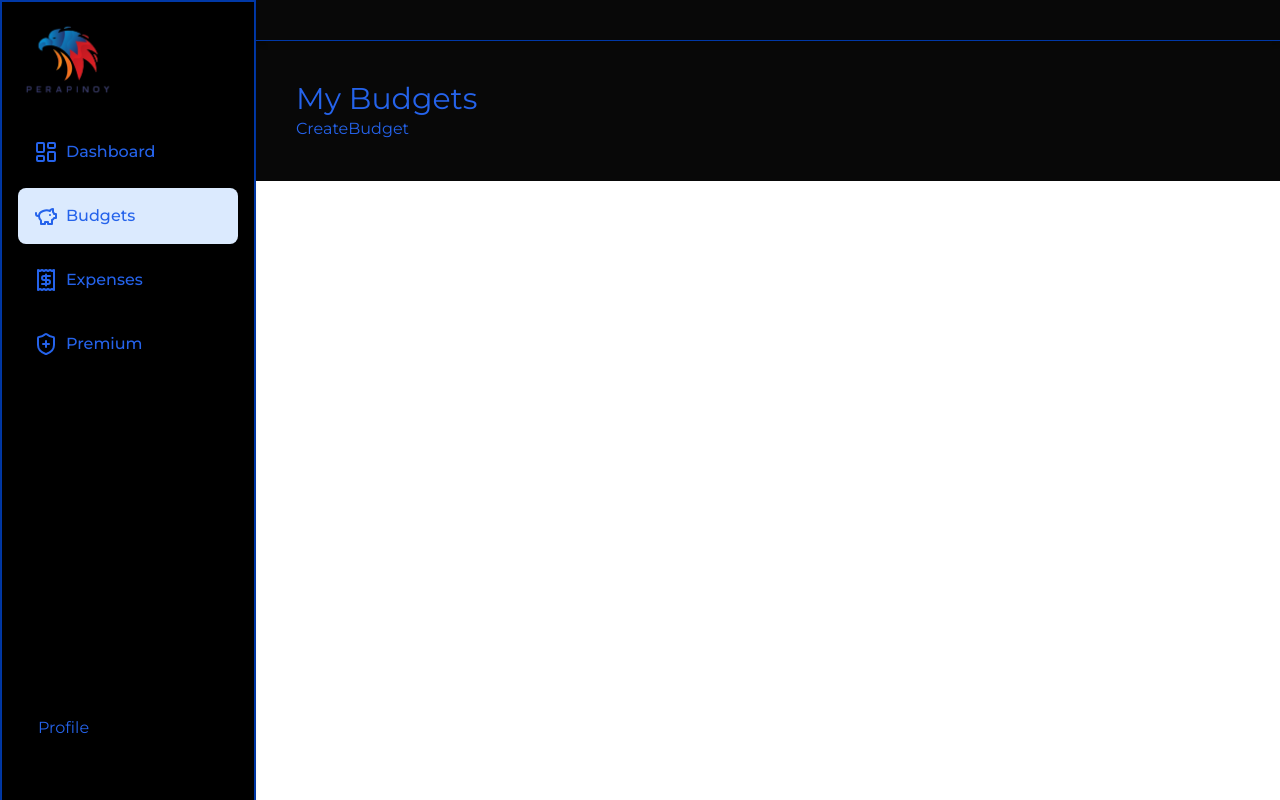
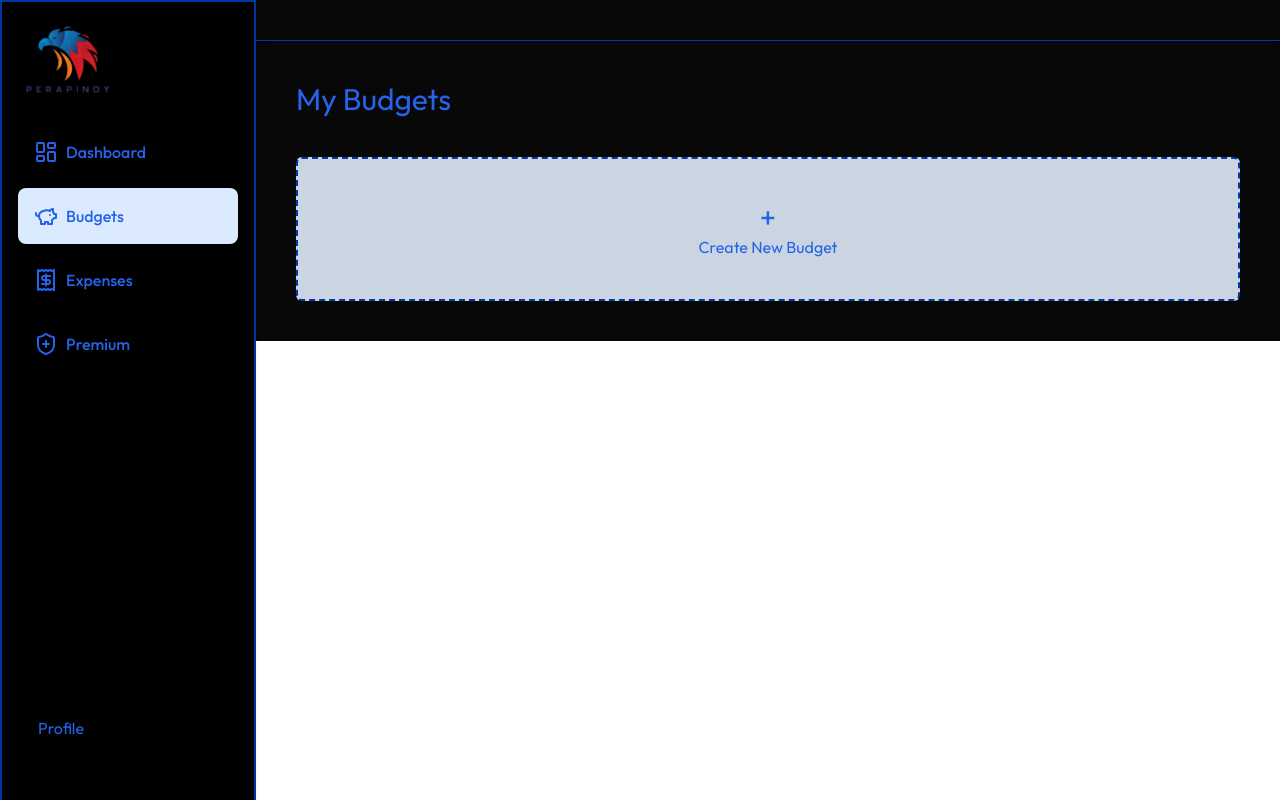
Before and after one commit to donyelqt/PeraPinoy, a Next.js app: page /dashboard/budgets in a window 1280 px wide. Built offline with nearby package versions, Linux system fonts and the light colour scheme; no server answers.

Commit message:
Updated BudgetList and CreateBudget components, and switched font from Montserrat to Outfit in layout.js

```diff
--- a/app/(routes)/dashboard/budgets/_components/BudgetList.jsx
+++ b/app/(routes)/dashboard/budgets/_components/BudgetList.jsx
@@ -3,7 +3,7 @@ import CreateBudget from './CreateBudget'
 
 function BudgetList() {
   return (
-    <div>
+    <div className='mt-10'>
       <CreateBudget />
     </div>
   )
--- a/app/(routes)/dashboard/budgets/_components/CreateBudget.jsx
+++ b/app/(routes)/dashboard/budgets/_components/CreateBudget.jsx
@@ -2,7 +2,13 @@ import React from 'react'
 
 function CreateBudget() {
   return (
-    <div>CreateBudget</div>
+    <div>
+      <div className='bg-slate-300 p-10 rounded-md items-center
+      flex flex-col border-2 border-dashed cursor-pointer hover:bg-blue-500 hover:text-black'>
+        <h2 className='text-3xl text-black-600'>+</h2>
+        <h2>Create New Budget</h2>
+      </div>
+    </div>
   )
 }
 
--- a/app/layout.js
+++ b/app/layout.js
@@ -2,7 +2,7 @@ import { Inter, Outfit, Montserrat } from "next/font/google";
 import "./globals.css";
 import { ClerkProvider } from "@clerk/nextjs";
 
-const montserrat = Montserrat({ subsets: ["latin"] });
+const outfit = Outfit({ subsets: ["latin"] });
 
 export const metadata = {
   title: "PeraPinoy!",
@@ -16,7 +16,7 @@ export default function RootLayout({ children }) {
       <head>
         <link rel="icon" href="/PeraPinoy.png"/>
       </head>
-      <body className={montserrat.className}>{children}</body>
+      <body className={outfit.className}>{children}</body>
     </html>
     </ClerkProvider>
   );
```
